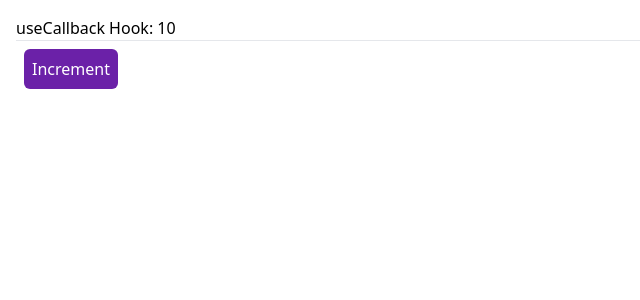
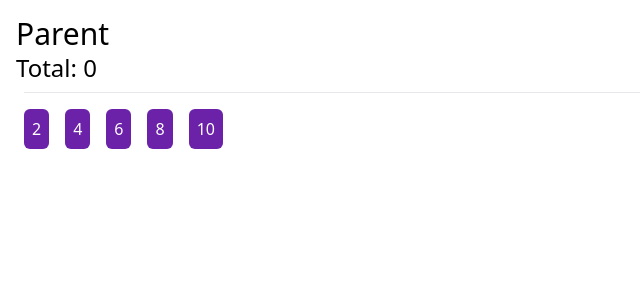
Before and after one commit to CristianRP/hooks-app, a React (Vite) app: page / in a window 1280 px wide. Shown: the top 300 px of the page, without its empty margins (0-640 px from the left). Built offline with nearby package versions, Linux system fonts and the light colour scheme.

Commit message:
feat: Add Child and Parent components to show case useCallback and memo

```diff
--- /dev/null
+++ b/src/07-task-memo/Child.tsx
@@ -0,0 +1,21 @@
+import { memo } from 'react';
+
+type ChildTypes = {
+  value: number;
+  increment: ( value: number ) => void
+}
+
+export const Child = memo(({ value, increment }: ChildTypes) => {
+
+  console.log(' Render again :( ');
+
+
+  return (
+    <button
+      className='m-2 p-2 bg-purple-800 text-white rounded-md'
+      onClick={() => increment( value ) }
+      >
+      { value }
+    </button>
+  )
+})
--- /dev/null
+++ b/src/07-task-memo/Parent.tsx
@@ -0,0 +1,29 @@
+import { useCallback, useState } from 'react';
+import { Child } from './Child';
+
+export const Parent = () => {
+
+  const numbers = [2, 4, 6, 8, 10];
+  const [value, setValue] = useState(0);
+
+  const increment = useCallback(
+    ( num:number ) => {
+      setValue( val => val + num )
+    }, []
+  )
+
+  return (
+    <div>
+      <h1 className='text-3xl'>Parent</h1>
+      <p className='text-2xl'>Total: { value }</p>
+
+      <hr className='m-2' />
+
+      {
+        numbers.map( n => (
+          <Child key={n} value={ n } increment={ increment } />
+        ))
+      }
+    </div>
+  )
+}
--- a/src/main.tsx
+++ b/src/main.tsx
@@ -1,12 +1,12 @@
 import React from 'react'
 import ReactDOM from 'react-dom/client'
 
-import { CallbackHook } from './06-memos/CallbackHook'
+import { Parent } from './07-task-memo/Parent'
 
 import './index.css'
 
 ReactDOM.createRoot(document.getElementById('root')!).render(
   // <React.StrictMode>
-  <CallbackHook />
+  <Parent />
   // </React.StrictMode>,
 )
```
